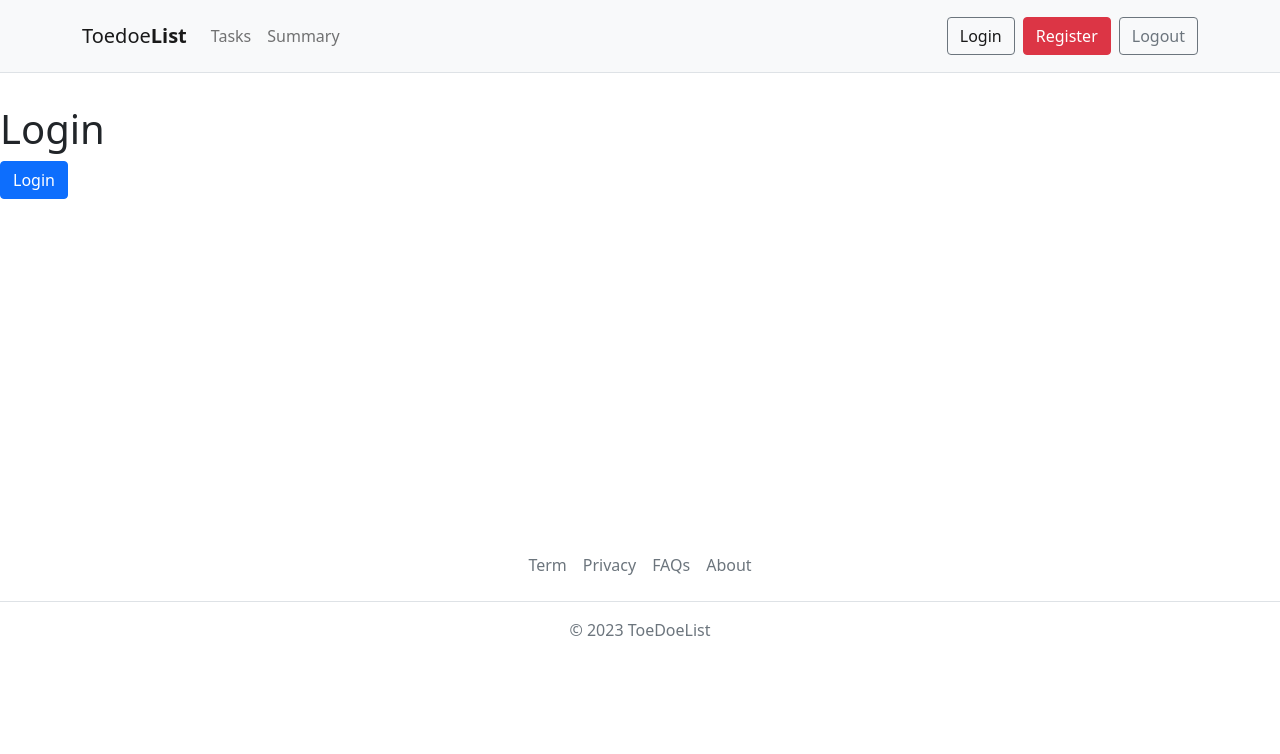
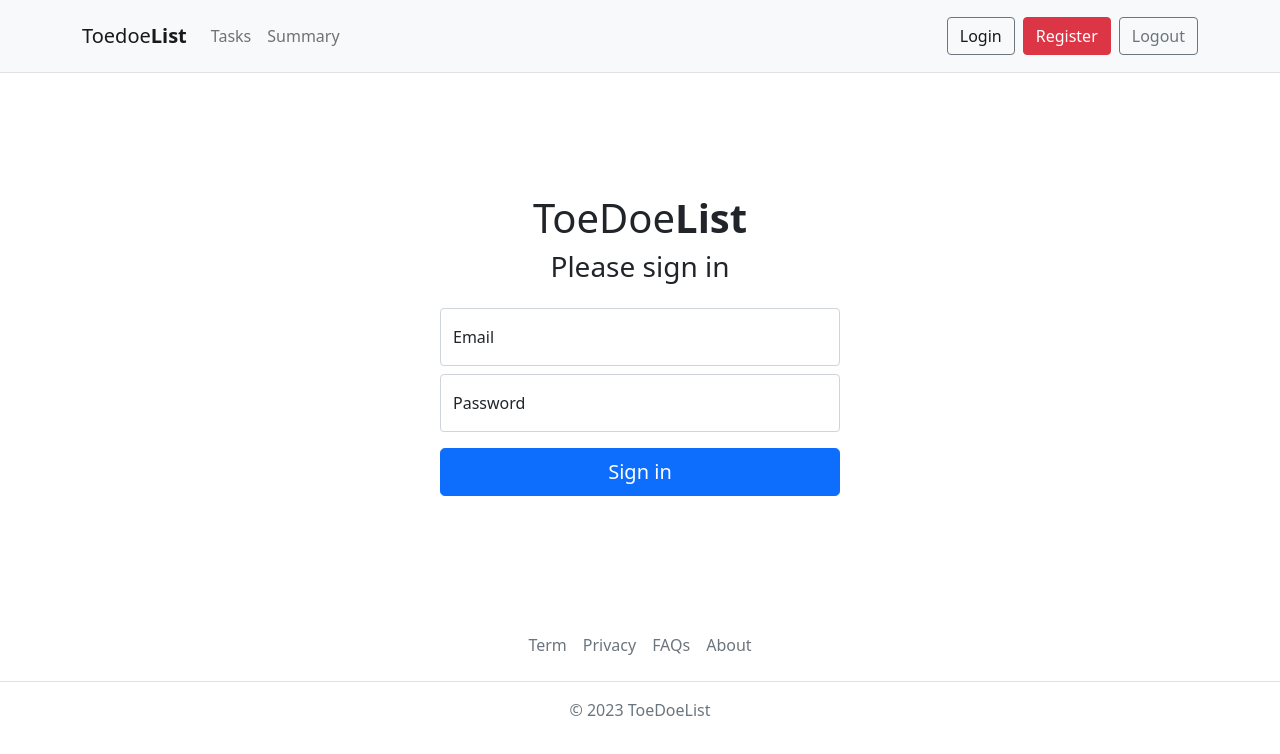
Before and after one commit to aymanalhattami/laravel-vue-todo-frontend, a Vue app: page /login in a window 1280 px wide. Shown: the top 754 px of the page. Built offline with nearby package versions, Linux system fonts and the light colour scheme; no server answers.

Commit message:
Add form to Login page

```diff
--- a/src/Pages/LoginPage.vue
+++ b/src/Pages/LoginPage.vue
@@ -1,20 +1,55 @@
 <script setup>
-import {useRouter} from 'vue-router';
+import { useRouter } from 'vue-router';
+import { reactive } from "vue";
+import { useAuthStore } from "@/stores/auth";
 
 const router = useRouter();
+const store = useAuthStore();
+const form = reactive({
+   email: '',
+   password: ''
+});
 
-const handleClick = () => {
-    router.push({name: 'tasks'})
+const handleSubmit = async () => {
+    await store.handleLogin(form);
+
+    router.push({name: 'tasks'});
 }
 </script>
 
 <template>
-    <main style="min-height: 50vh; margin-top: 2rem;">
-        <h1>Login</h1>
-        <button class="btn btn-primary" @click="handleClick">Login</button>
+    <main class="auth-wrapper">
+        <form class="auth-form" @submit.prevent="handleSubmit">
+            <h1>
+                <span>ToeDoe</span>
+                <strong>List</strong>
+            </h1>
+            <h2 class="h3 mb-4 fw-normal">Please sign in</h2>
+            <div class="form-floating mb-2">
+                <input type="email" class="form-control" id="email" v-model="form.email" placeholder="name@example.com" />
+                <label for="email">Email</label>
+            </div>
+            <div class="form-floating mb-3">
+                <input type="password" class="form-control" id="password" v-model="form.password" placeholder="Password" />
+                <label for="password">Password</label>
+            </div>
+            <button class="w-100 btn btn-lg btn-primary" type="submit">Sign in</button>
+        </form>
     </main>
 </template>
 
+
 <style scoped>
-
+.auth-wrapper {
+    width: 100%;
+    display: flex;
+    justify-content: center;
+    align-items: center;
+    text-align: center;
+    min-height: 60vh;
+    margin-top: 2rem;
+}
+.auth-form {
+    width: 400px;
+}
 </style>
```
